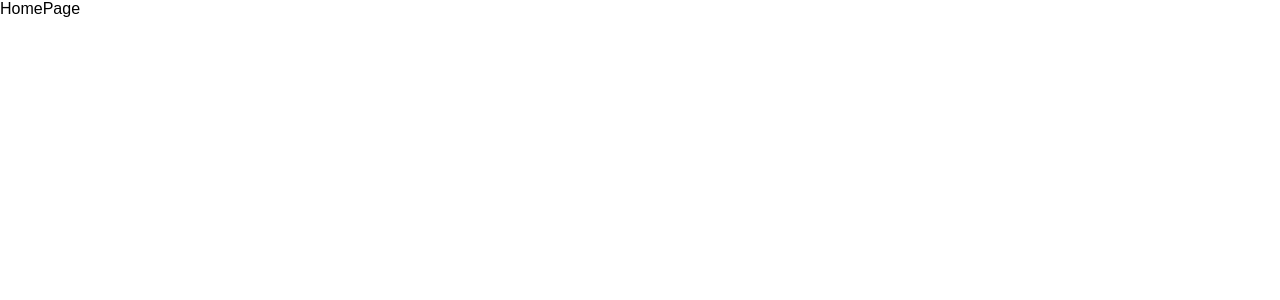
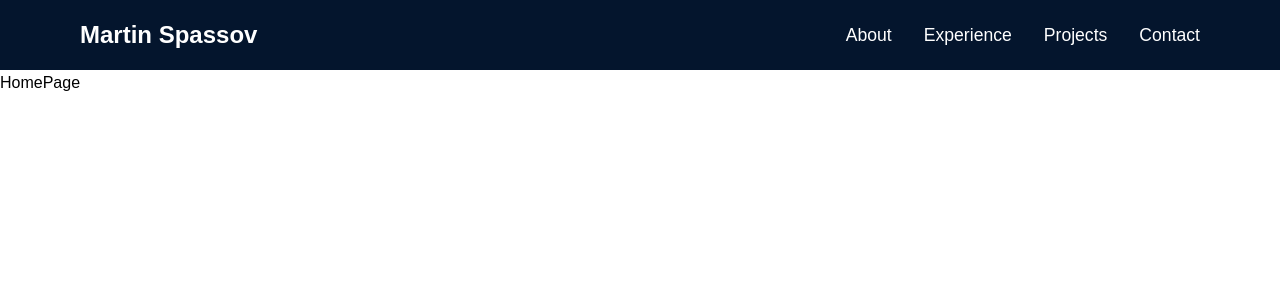
Before and after one commit to mspassov/portfolio-website, a Next.js app: page / in a window 1280 px wide. Shown: the top 300 px of the page. Built offline with nearby package versions, Linux system fonts and the light colour scheme.

Commit message:
Completed Navbar on Desktop and Mobile

```diff
--- a/app/layout.jsx
+++ b/app/layout.jsx
@@ -1,6 +1,7 @@
 import React from "react";
 import "@/assets/global.css";
 import "@/assets/nav.css";
+import Navbar from "@/components/Navbar";
 
 export const metadata = {
   title: "Martin Spassov | Portfolio",
@@ -11,6 +12,7 @@ const MainLayout = ({ children }) => {
   return (
     <html>
       <body>
+        <Navbar />
         <main>{children}</main>
       </body>
     </html>
--- a/assets/global.css
+++ b/assets/global.css
@@ -5,12 +5,36 @@
     --color-bg: #04152d;
 }
 
-*{
+*,
+*::before,
+*::after {
     box-sizing: border-box;
     margin: 0;
     padding: 0;
 }
 
+html,
 body{
     font-family: 'Outfit', Arial, Helvetica, sans-serif;
+    scroll-behavior: smooth;
+    line-height: 1.6;
 }
+
+ul{
+    list-style: none;
+}
+
+.link{
+    text-decoration: none;
+    color: white;
+
+    &:hover{
+        color: var(--primary);
+    }
+}
+
+.container{
+    max-width: 1200px;
+    margin: 0 auto;
+    padding: 0 2rem;
+}
--- a/assets/nav.css
+++ b/assets/nav.css
@@ -0,0 +1,75 @@
+nav {
+    background-color: var(--color-bg);
+    color: white;
+}
+
+.navbar{
+    display: flex;
+    justify-content: space-between;
+    align-items: center;
+    padding: 1rem 2.5rem;
+}
+
+.nav-menu-list{
+    display: flex;
+    justify-content: space-between;
+    align-items: center;
+    gap: 2rem;
+
+    li {
+        font-size: 1.1rem;
+    }
+}
+
+.hamburger-menu{
+    display: none;
+}
+
+.mobile-menu{
+    display: none;
+    position: absolute;
+    top: 70px;
+    left: 0;
+    width: 100%;
+    transform: translateX(100%);
+    transition: transform 0.5s ease;
+}
+
+.mobile-menu.active{
+    transform: translateX(0%);
+}
+
+@media (max-width: 768px){
+    .nav-menu-list{
+        display: none;
+    }
+
+    .hamburger-menu{
+        display: block;
+    }
+
+    .mobile-menu{
+        display: block;
+        background-color: var(--dark);
+    }
+
+    .mobile-menu-list{
+        padding: 1rem 2rem;
+        display: flex;
+        flex-direction: column;
+        align-items: center;
+        justify-content: center;
+        gap: 10px;
+
+        li{
+            width: 100%;
+            text-align: center;
+            border-radius: 10px;
+            padding: 0.5rem 0;
+        }
+
+        li:hover{
+            background-color: var(--color-bg);
+        }
+    }
+}
--- /dev/null
+++ b/components/Navbar.jsx
@@ -0,0 +1,91 @@
+"use client";
+
+import React from "react";
+import { useState } from "react";
+import Link from "next/link";
+import Image from "next/image";
+import hamburgerIcon from "@/assets/images/menuIcon.png";
+import closeIcon from "@/assets/images/closeIcon.png";
+
+const Navbar = () => {
+  const [isOpen, setIsOpen] = useState(false);
+
+  return (
+    <nav>
+      <div className="container navbar">
+        <Link href="/" className="link">
+          <h1>Martin Spassov</h1>
+        </Link>
+        <ul className="nav-menu-list">
+          <li>
+            <Link href="#about" className="link">
+              About
+            </Link>
+          </li>
+          <li>
+            <Link href="#experience" className="link">
+              Experience
+            </Link>
+          </li>
+          <li>
+            <Link href="#projects" className="link">
+              Projects
+            </Link>
+          </li>
+          <li>
+            <Link href="#contact" className="link">
+              Contact
+            </Link>
+          </li>
+        </ul>
+
+        {/* Hamburger Menu Icon */}
+        {isOpen ? (
+          <Image
+            onClick={() => setIsOpen(false)}
+            src={closeIcon}
+            width={30}
+            className="hamburger-menu"
+            alt="Close Mobile Menu"
+          />
+        ) : (
+          <Image
+            onClick={() => setIsOpen(true)}
+            src={hamburgerIcon}
+            width={30}
+            className="hamburger-menu"
+            alt="Open Mobile Menu"
+          />
+        )}
+      </div>
+
+      {/* Mobile Menu DropDown */}
+      <div className={`mobile-menu ${isOpen ? "active" : ""}`}>
+        <ul className="mobile-menu-list">
+          <li>
+            <Link href="#about" className="link">
+              About
+            </Link>
+          </li>
+          <li>
+            <Link href="#experience" className="link">
+              Experience
+            </Link>
+          </li>
+          <li>
+            <Link href="#projects" className="link">
+              Projects
+            </Link>
+          </li>
+          <li>
+            <Link href="#contact" className="link">
+              Contact
+            </Link>
+          </li>
+        </ul>
+      </div>
+    </nav>
+  );
+};
+
+export default Navbar;
```
Also changed, not shown: assets/images/closeIcon.png (added), assets/images/menuIcon.png (added).
